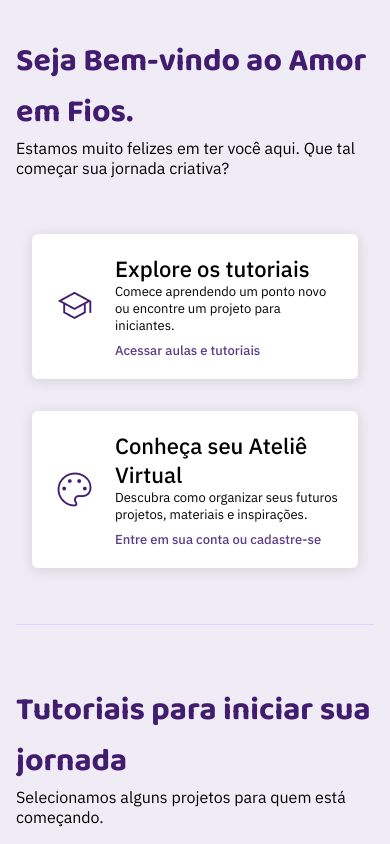
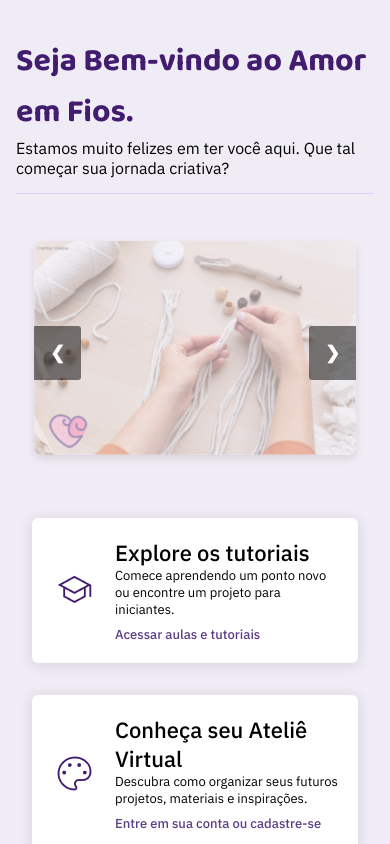
Before and after one commit to adrielemachado/TCC-FordEnter-AdrieleMachado, an Angular app: page /welcome in a window 390 px wide. Shown: the top 844 px of the page. Built offline with nearby package versions, Linux system fonts and the light colour scheme.

Commit message:
ajuste na página meu-perfil e na homepage, adicionei um carrossel de imagens

```diff
--- a/src/app/app.component.css
+++ b/src/app/app.component.css
@@ -9,3 +9,11 @@ main {
     flex-direction: column;
     flex-grow: 1;
 }
+
+h1, h2, h3, h4, h5, h6 {
+  font-family: 'Baloo Bhai 2', sans-serif;
+}
+
+p, span, small {
+  font-family: 'IBM Plex Sans', sans-serif;
+}
--- a/src/app/components/base/header-logado/header-logado.component.html
+++ b/src/app/components/base/header-logado/header-logado.component.html
@@ -6,7 +6,6 @@
             <li><a routerLink="/welcome">Página Inicial</a></li>
             <li><a routerLink="/aulas-tutoriais">Aulas e Tutoriais</a></li>
             <li><a routerLink="/meu-atelie">Meu Ateliê Virtual</a></li>
-            <li><a routerLink="/meu-perfil">Meu Perfil</a></li>
         </ul>
     </nav>
 
--- a/src/app/components/base/home-logado/home-logado.component.css
+++ b/src/app/components/base/home-logado/home-logado.component.css
@@ -4,7 +4,7 @@
     background-color: rgba(240, 236, 245, 1);
     display: flex;
     flex-direction: column;
-    gap: clamp(40px, 6vw, 100px); /* Espaçamento vertical responsivo */
+    gap: clamp(15px, 2.5vw, 35px); /* Espaçamento vertical responsivo */
     padding: 16px;
 }
 
@@ -109,7 +109,7 @@
 .main-content {
     display: flex;
     flex-direction: column;
-    gap: clamp(40px, 6vw, 100px); /* Espaçamento vertical responsivo */
+    gap: clamp(30px, 5vw, 70px); /* Espaçamento vertical responsivo */
 }
 
 /*Seção Tutoriais*/
@@ -171,3 +171,61 @@
     border: none;
     border-top: 1px solid #DCD0FF;
 }
+
+/* Carousel styles */
+.carousel-container {
+  position: relative;
+  width: 90%; /* Ajustado para não ocupar 100% da largura */
+  max-width: 900px;
+  margin: 2rem auto; /* Adicionado margem vertical */
+  overflow: hidden;
+  border-radius: 8px;
+  box-shadow: 0 4px 8px rgba(0,0,0,0.1); /* Adicionada uma sombra suave */
+}
+
+.carousel-slide {
+  display: none;
+  width: 100%;
+}
+
+.carousel-slide.active {
+  display: block;
+  animation: fade 1.5s;
+}
+
+@keyframes fade {
+  from {opacity: .4}
+  to {opacity: 1}
+}
+
+.carousel-slide img {
+  width: 100%;
+  height: auto;
+  vertical-align: middle;
+}
+
+.prev, .next {
+  cursor: pointer;
+  position: absolute;
+  top: 50%;
+  width: auto;
+  padding: 16px;
+  margin-top: -22px;
+  color: white;
+  font-weight: bold;
+  font-size: 18px;
+  transition: 0.6s ease;
+  border-radius: 0 3px 3px 0;
+  user-select: none;
+  background-color: rgba(0,0,0,0.5);
+  border: none;
+}
+
+.next {
+  right: 0;
+  border-radius: 3px 0 0 3px;
+}
+
+.prev:hover, .next:hover {
+  background-color: rgba(0,0,0,0.8);
+}
--- a/src/app/components/base/home-logado/home-logado.component.html
+++ b/src/app/components/base/home-logado/home-logado.component.html
@@ -7,8 +7,17 @@
         <p>Estamos muito felizes em ter você aqui. Que tal começar sua jornada criativa?</p>
     </div>
 
+    <hr class="section-divider">
+
+    <div class="carousel-container">
+      <div class="carousel-slide" *ngFor="let slide of slides; let i = index" [class.active]="i === currentSlide">
+        <img [src]="slide" alt="Carousel image {{i + 1}}">
+      </div>
+      <button class="prev" (click)="prevSlide()">&#10094;</button>
+      <button class="next" (click)="nextSlide()">&#10095;</button>
+    </div>
+
     <ng-container *ngIf="(lastWatchedVideo$ | async)">
-        <hr class="section-divider">
         <div class="container-canal">
             <app-card-keep-video></app-card-keep-video>
         </div>
--- a/src/app/components/base/home-logado/home-logado.component.ts
+++ b/src/app/components/base/home-logado/home-logado.component.ts
@@ -23,6 +23,13 @@ export class HomeLogadoComponent implements OnInit, OnDestroy {
   private userSubscription: Subscription | undefined;
   lastWatchedVideo$: Observable<VideoTutorial | null>;
 
+  slides = [
+    'assets/imagem-carrossel 01.png',
+    'assets/imagem-carrossel 02.png',
+    'assets/imagem-carrossel 03.png'
+  ];
+  currentSlide = 0;
+
   constructor(private videoService: VideoService, private authService: AuthService) {
     this.lastWatchedVideo$ = this.videoService.lastWatchedVideo$;
   }
@@ -42,6 +49,10 @@ export class HomeLogadoComponent implements OnInit, OnDestroy {
         this.welcomeMessage = '';
       }
     });
+
+    setInterval(() => {
+      this.nextSlide();
+    }, 5000); // Troca de slide a cada 5 segundos
   }
 
   ngOnDestroy(): void {
@@ -49,4 +60,12 @@ export class HomeLogadoComponent implements OnInit, OnDestroy {
       this.userSubscription.unsubscribe();
     }
   }
+
+  nextSlide(): void {
+    this.currentSlide = (this.currentSlide + 1) % this.slides.length;
+  }
+
+  prevSlide(): void {
+    this.currentSlide = (this.currentSlide - 1 + this.slides.length) % this.slides.length;
+  }
 }
--- a/src/app/components/cadastro/cadastro.component.css
+++ b/src/app/components/cadastro/cadastro.component.css
@@ -77,7 +77,7 @@ section.choices, section.nivel {
     font-weight: 500;
     display: flex;
     flex-direction: column;
-    gap: 15px;
+    gap: 5px;
 }
 
 .password-wrapper {
--- a/src/app/components/cadastro/cadastro.component.ts
+++ b/src/app/components/cadastro/cadastro.component.ts
@@ -96,8 +96,13 @@ export class CadastroComponent implements OnInit {
   }
 
   showPassword = false;
+  showConfirmPassword = false;
 
   togglePasswordVisibility(): void {
     this.showPassword = !this.showPassword;
   }
+
+  toggleConfirmPasswordVisibility(): void {
+    this.showConfirmPassword = !this.showConfirmPassword;
+  }
 }
--- a/src/app/components/my-profile/my-profile.component.css
+++ b/src/app/components/my-profile/my-profile.component.css
@@ -1,3 +1,6 @@
+@import url('https://fonts.googleapis.com/css2?family=Baloo+Bhai+2&family=IBM+Plex+Sans:ital,wdth,wght@0,75..100,100..700;1,75..100,100..700&display=swap');
+
+
 * {
     box-sizing: border-box;
     padding: 0;
@@ -15,6 +18,7 @@
         }
 
         .titulo-profile h1 {
+            font-family: 'Baloo Bhai 2',sans-serif;
             font-size: 1.875rem;
             font-weight: 700;
             color: #1F2937;
@@ -58,6 +62,7 @@
         }
 
         .titulo-imagem h2 {
+            font-family: 'Baloo Bhai 2',sans-serif;
             font-size: 1.5rem;
             font-weight: 700;
             color: #1F2937;
--- a/src/app/components/my-profile/my-profile.component.html
+++ b/src/app/components/my-profile/my-profile.component.html
@@ -37,7 +37,8 @@
      </section>
 
      <!-- MODAL PARA EDITAR PERFIL -->
-
+     <div class="modal-overlay" *ngIf="isModalOpen" (click)="closeModal()">
+         <div class="modal-content" (click)="$event.stopPropagation()">
              <div>
                  <h2 class="titulo-modal">Editar Perfil</h2>
                  <img src="#" alt="imagem de perfil">
@@ -78,7 +79,7 @@
 
 
              <div class="btn-alterar">
-         <button class="cancelar">
+                 <button class="cancelar" (click)="closeModal()">
                     Cancelar
                  </button>
 
@@ -86,7 +87,8 @@
                     Salvar Alterações
                  </button>
              </div>
-
+        </div>
+     </div>
      <!-- FIM DO MODAL EDITAR PERFIL -->
 
      <hr class="section-divider">
--- a/src/app/components/my-profile/my-profile.component.ts
+++ b/src/app/components/my-profile/my-profile.component.ts
@@ -1,12 +1,22 @@
 import { Component } from '@angular/core';
-
+import { CommonModule } from '@angular/common';
 
 @Component({
   selector: 'app-my-profile',
-  imports: [],
+  standalone: true,
+  imports: [CommonModule],
   templateUrl: './my-profile.component.html',
   styleUrl: './my-profile.component.css'
 })
 export class MyProfileComponent {
-welcomeMessage: string = ''
+  welcomeMessage: string = ''
+  isModalOpen = false;
+
+  openModal(): void {
+    this.isModalOpen = true;
+  }
+
+  closeModal(): void {
+    this.isModalOpen = false;
+  }
 }
--- a/src/styles.css
+++ b/src/styles.css
@@ -1,5 +1,4 @@
-@import url('https://fonts.googleapis.com/css2?family=IBM+Plex+Sans:ital,wght@0,400;1,400&display=swap');
-
+@import url('https://fonts.googleapis.com/css2?family=Baloo+Bhai+2:wght@400..800&family=IBM+Plex+Sans:ital,wdth,wght@0,75..100,100..700;1,75..100,100..700&display=swap');
 * {
     box-sizing: border-box;
     padding: 0;
```
Also changed, not shown: src/app/components/cadastro/cadastro.component.html (+40 -45 lines). Lines whose indentation alone changed are shown as unchanged.
